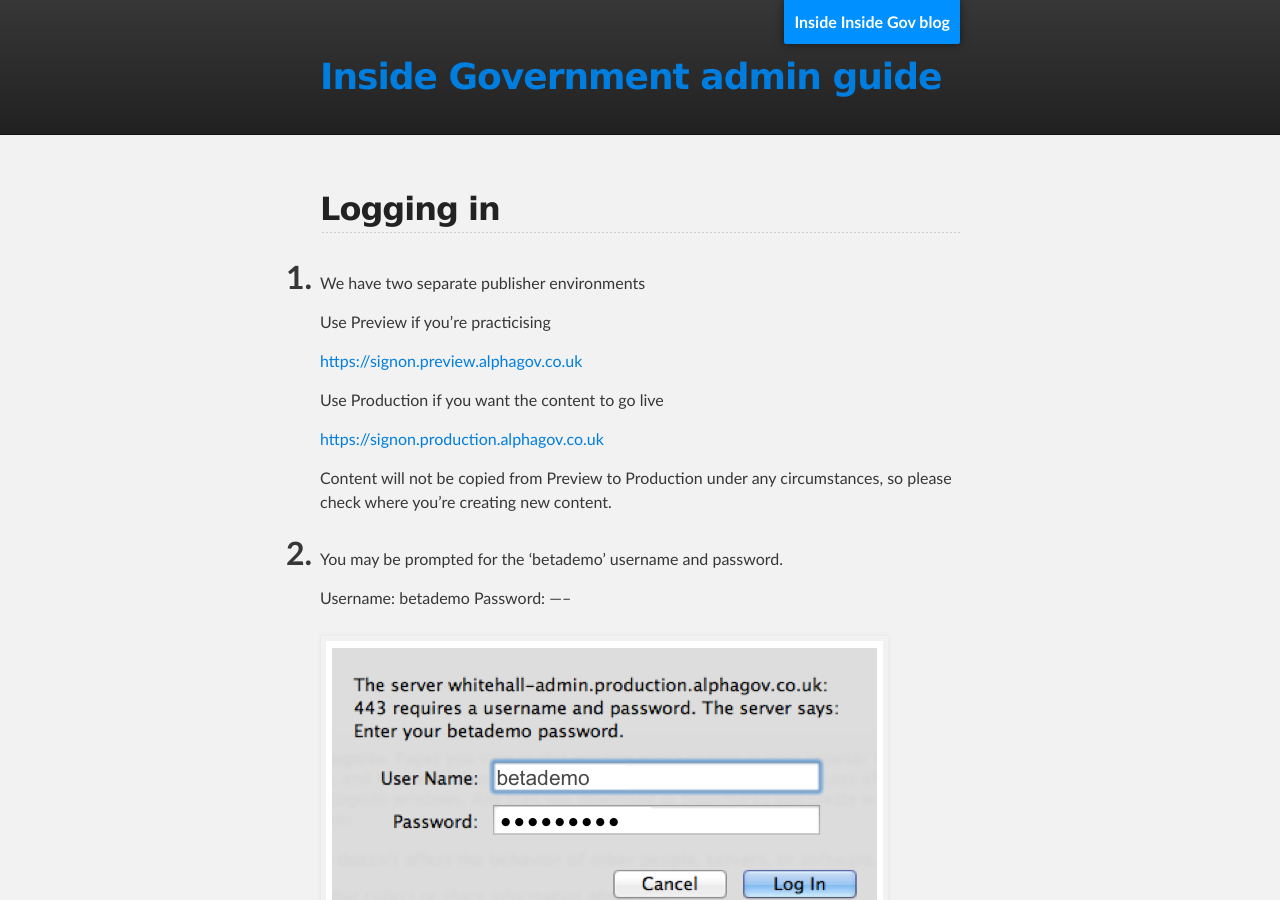
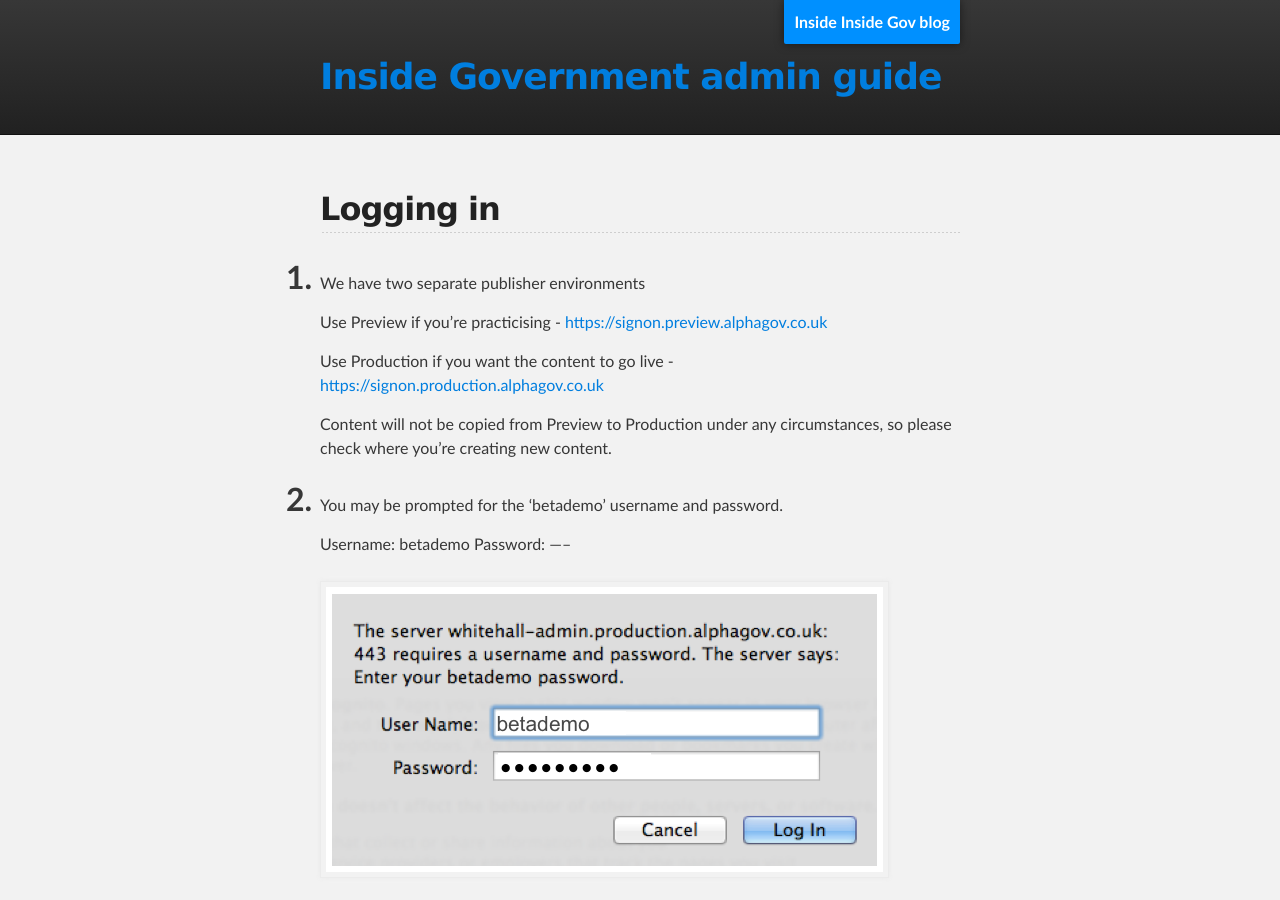
Before and after one commit to alphagov/inside-government-admin-guide, a Jekyll site: the page built from your-account/logging-in.md, in a window 1280 px wide and 900 px high. Built offline with Jekyll 4.4.1, drawn with Linux system fonts in a browser that asks for light colours.

Commit message:
Changed link layout

```diff
--- a/your-account/logging-in.md
+++ b/your-account/logging-in.md
@@ -8,13 +8,9 @@
 
 1. We have two separate publisher environments
 
-   Use Preview if you're practicising
+   Use Preview if you're practicising - [https://signon.preview.alphagov.co.uk](https://signon.preview.alphagov.co.uk)
 
-   [https://signon.preview.alphagov.co.uk](https://signon.preview.alphagov.co.uk)
-
-   Use Production if you want the content to go live
-
-   [https://signon.production.alphagov.co.uk](https://signon.production.alphagov.co.uk)
+   Use Production if you want the content to go live - [https://signon.production.alphagov.co.uk](https://signon.production.alphagov.co.uk)
 
    Content will not be copied from Preview to Production under any circumstances, so please check where you’re creating new content.
 
```
